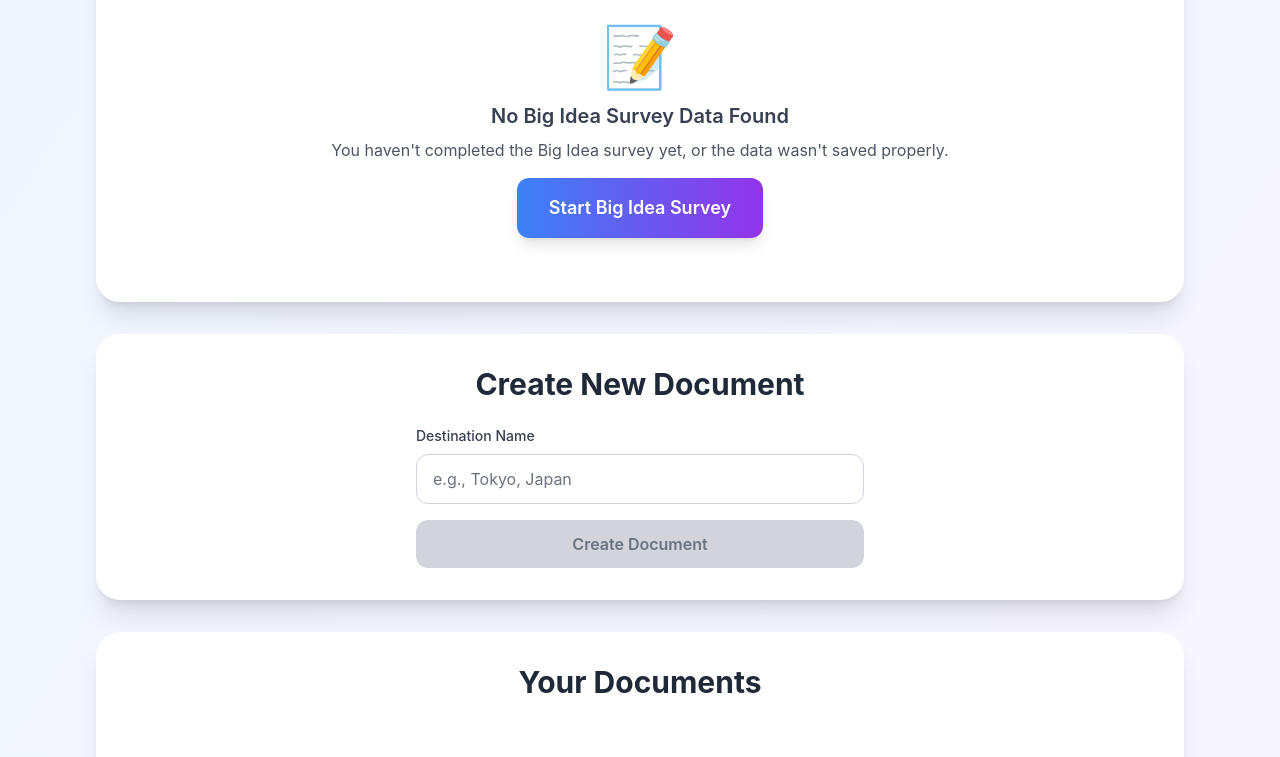
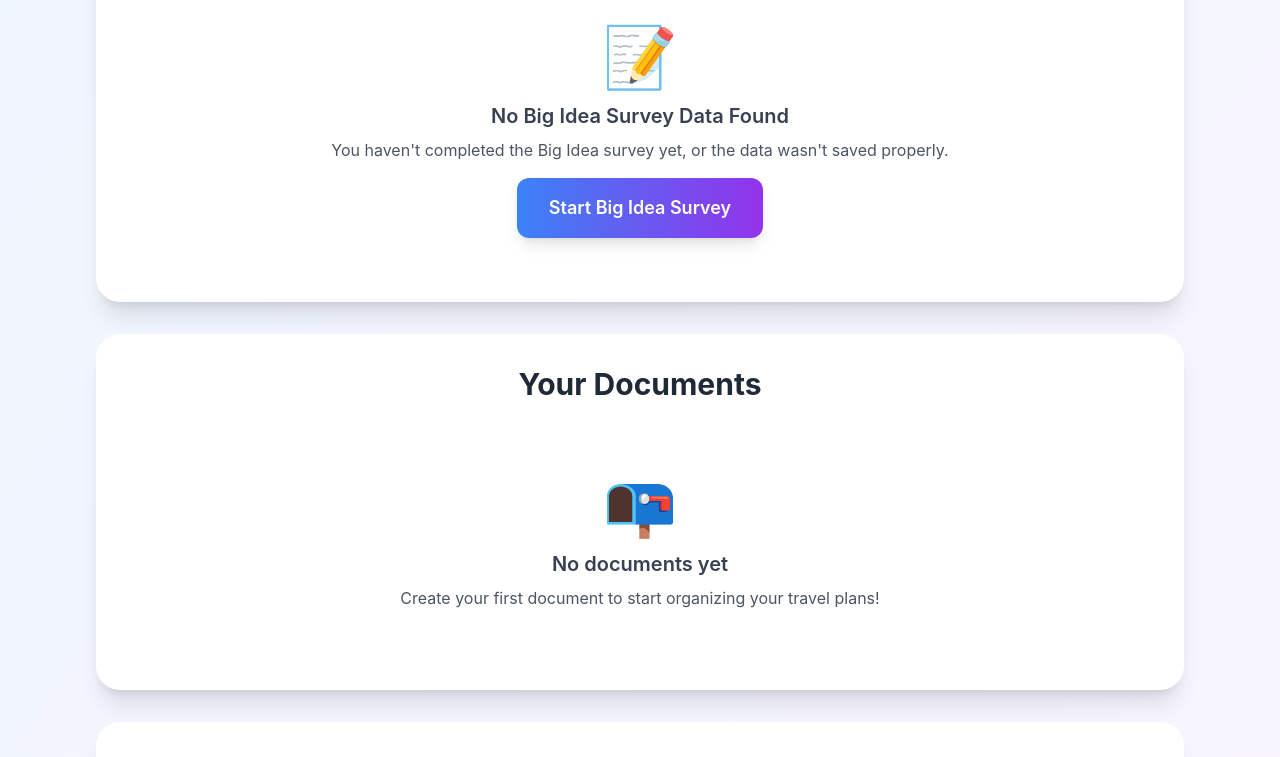
Before and after one commit to FlyingWhaleisME/where-to-next, a React (Create React App) app: page /profile in a window 1280 px wide. Shown: the part 391-1148 px from the top of the page. Built offline with nearby package versions, Linux system fonts and the light colour scheme; sample sign-in values are in the browser's storage.

Commit message:
Remove 'Create New Document' section from profile page

```diff
--- a/src/pages/ProfilePage.tsx
+++ b/src/pages/ProfilePage.tsx
@@ -38,7 +38,6 @@ const ProfilePage: React.FC = () => {
   // Each hook returns [value, setterFunction] pair
   const [documents, setDocuments] = useState<DocumentData[]>([]);
   const [tripPreferences, setTripPreferences] = useState<any>(null);
-  const [selectedDestination, setSelectedDestination] = useState<string>('');
   const [savedTripPreferences, setSavedTripPreferences] = useState<any[]>([]);
   const [flightStrategies, setFlightStrategies] = useState<any[]>([]);
   const [expensePolicySets, setExpensePolicySets] = useState<any[]>([]);
@@ -145,29 +144,14 @@ const ProfilePage: React.FC = () => {
       const savedDocs = localStorage.getItem('destinationDocuments');
       if (savedDocs) {
         const allDocs = JSON.parse(savedDocs) as DocumentData[];
-
-        // RECOVERY: Add creatorId to documents that don't have it (for existing documents)
-        let needsSave = false;
-        const recoveredDocs = allDocs.map((doc: DocumentData) => {
-          if (!(doc as any).creatorId) {
-            // If document doesn't have creatorId, assign it to current user
-            // This recovers documents created before the fix
-            (doc as any).creatorId = currentUser.id;
-            needsSave = true;
-            console.log('🔧 [RECOVERY] Added creatorId to document:', doc.id);
+        // Filter documents to only show those created by current user
+        const userDocs = allDocs.filter((doc: DocumentData) => {
+          // Type assertion to access optional creatorId property
+          const creatorId = (doc as any).creatorId;
+          if (!creatorId) {
+            console.warn('⚠️ [DEBUG] ProfilePage: Document missing creatorId:', doc.id);
+            return false; // Don't show documents without creatorId
           }
-          return doc;
-        });
-
-        // Save recovered documents back to localStorage if any were fixed
-        if (needsSave) {
-          localStorage.setItem('destinationDocuments', JSON.stringify(recoveredDocs));
-          console.log('✅ [RECOVERY] Saved documents with creatorId');
-        }
-
-        // Filter documents to only show those created by current user
-        const userDocs = recoveredDocs.filter((doc: DocumentData) => {
-          const creatorId = (doc as any).creatorId;
           return creatorId === currentUser.id;
         });
         console.log('📄 [DEBUG] ProfilePage: User documents loaded. Total docs:', allDocs.length, 'User docs:', userDocs.length, 'User ID:', currentUser.id);
@@ -259,7 +243,6 @@ const ProfilePage: React.FC = () => {
       console.log('🔒 [DEBUG] ProfilePage: User logged out, clearing all data and redirecting');
       setDocuments([]);
       setTripPreferences(null);
-      setSelectedDestination('');
       setSavedTripPreferences([]);
       setFlightStrategies([]);
       setExpensePolicySets([]);
@@ -314,26 +297,6 @@ const ProfilePage: React.FC = () => {
       window.removeEventListener('userLogout', handleUserLogout);
     };
   }, [navigate]);
-
-  const handleCreateDocument = () => {
-    if (!isAuthenticated() || !getCurrentUser()) {
-      alert('Please log in to create documents');
-      navigate('/');
-      return;
-    }
-
-    if (!selectedDestination.trim()) return;
-
-    // Check if document already exists for this destination
-    const existingDoc = documents.find(doc => doc.destinationName === selectedDestination.trim());
-    if (existingDoc) {
-      navigate(`/edit-document/${existingDoc.id}`);
-      return;
-    }
-
-    // Pass the destination name as a URL parameter
-    navigate(`/edit-document/new?destination=${encodeURIComponent(selectedDestination.trim())}`);
-  };
 
   const handleEditDocument = (document: DocumentData) => {
     if (!isAuthenticated() || !getCurrentUser()) {
@@ -823,45 +786,6 @@ const ProfilePage: React.FC = () => {
           </motion.div>
         )}
 
-        {/* Create New Document Section */}
-        <motion.div
-          initial={{ opacity: 0, y: 20 }}
-          animate={{ opacity: 1, y: 0 }}
-          transition={{ duration: 0.8, delay: 0.2 }}
-          className="bg-white rounded-3xl shadow-xl p-8 mb-8"
-        >
-          <h2 className="text-3xl font-bold text-gray-800 mb-6 text-center">
-            Create New Document
-          </h2>
-
-          <div className="max-w-md mx-auto">
-            <div className="mb-4">
-              <label className="block text-sm font-medium text-gray-700 mb-2">
-                Destination Name
-              </label>
-              <input
-                type="text"
-                value={selectedDestination}
-                onChange={(e) => setSelectedDestination(e.target.value)}
-                placeholder="e.g., Tokyo, Japan"
-                className="w-full px-4 py-3 border border-gray-300 rounded-xl focus:ring-2 focus:ring-blue-500 focus:border-transparent"
-              />
-            </div>
-
-            <button
-              onClick={handleCreateDocument}
-              disabled={!selectedDestination.trim()}
-              className={`w-full py-3 rounded-xl font-semibold transition-all ${
-                selectedDestination.trim()
-                  ? 'btn-primary'
-                  : 'bg-gray-300 text-gray-500 cursor-not-allowed'
-              }`}
-            >
-              Create Document
-            </button>
-          </div>
-        </motion.div>
-
         {/* Documents List */}
               <motion.div
           id="documents-section"
```
